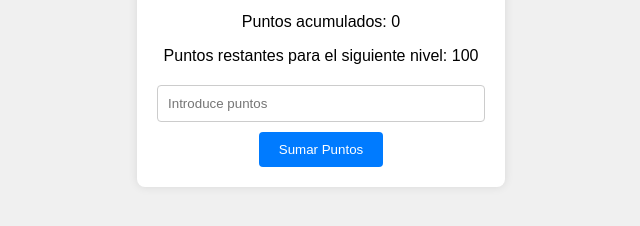
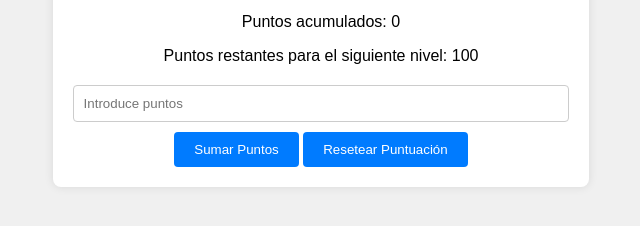
Before and after one commit to cuenta-secundaria/gamificacion, a plain HTML site: page index.html in a window 1280 px wide. Shown: the part 366-592 px from the top of the page, without its empty margins (319-959 px from the left). Drawn offline with Linux system fonts and the light colour scheme.

Commit message:
Update index.html

```diff
--- a/index.html
+++ b/index.html
@@ -16,6 +16,7 @@
         </div>
         <input type="number" id="puntos" placeholder="Introduce puntos">
         <button onclick="sumarPuntos()">Sumar Puntos</button>
+        <button onclick="resetearPuntuacion()">Resetear Puntuación</button>
     </div>
     <script src="script.js"></script>
 </body>
```
